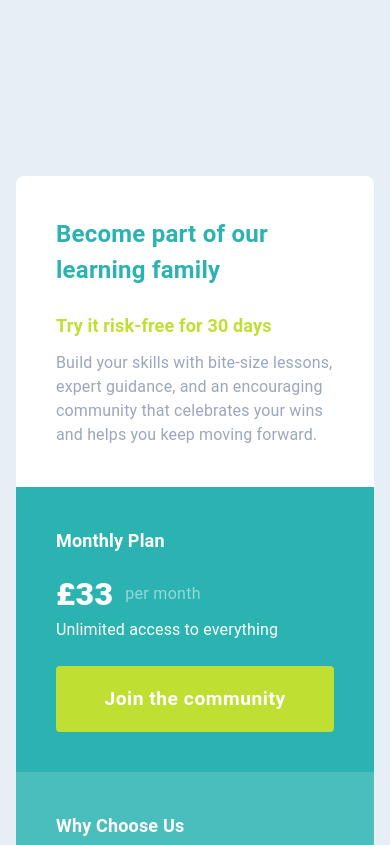
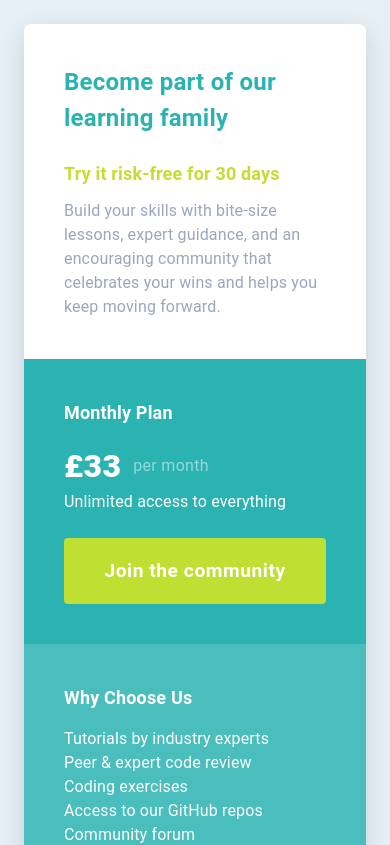
Before and after one commit to amfibiya17/single-price-grid-responsive, a Next.js app: page / in a window 390 px wide. Shown: the top 845 px of the page. Built offline with nearby package versions, Linux system fonts and the light colour scheme; what @mui/material-nextjs would draw is missing.

Commit message:
fix(mobile): add responsive margins to CardContainer for proper spacing

```diff
--- a/components/styles.ts
+++ b/components/styles.ts
@@ -13,8 +13,12 @@ export const Styles = {
 
   /** CardContainer */
   cardContainerRoot: {
+    width: "100%",
     maxWidth: "39.6875rem",
-    maxHeight: "29.6875rem",
+    mx: { xs: 1, sm: "auto" },
+    my: { xs: 3, sm: 6 },
+    overflow: "hidden",
+    boxShadow: "0 8px 24px rgba(0,0,0,0.12)",
   } as SxProps<Theme>,
 
   gridCols: {
--- a/src/app/globals.css
+++ b/src/app/globals.css
@@ -1,5 +1,4 @@
 body,
 html {
   background-color: #e6eff5 !important;
-  padding-bottom: 12rem;
 }
```
